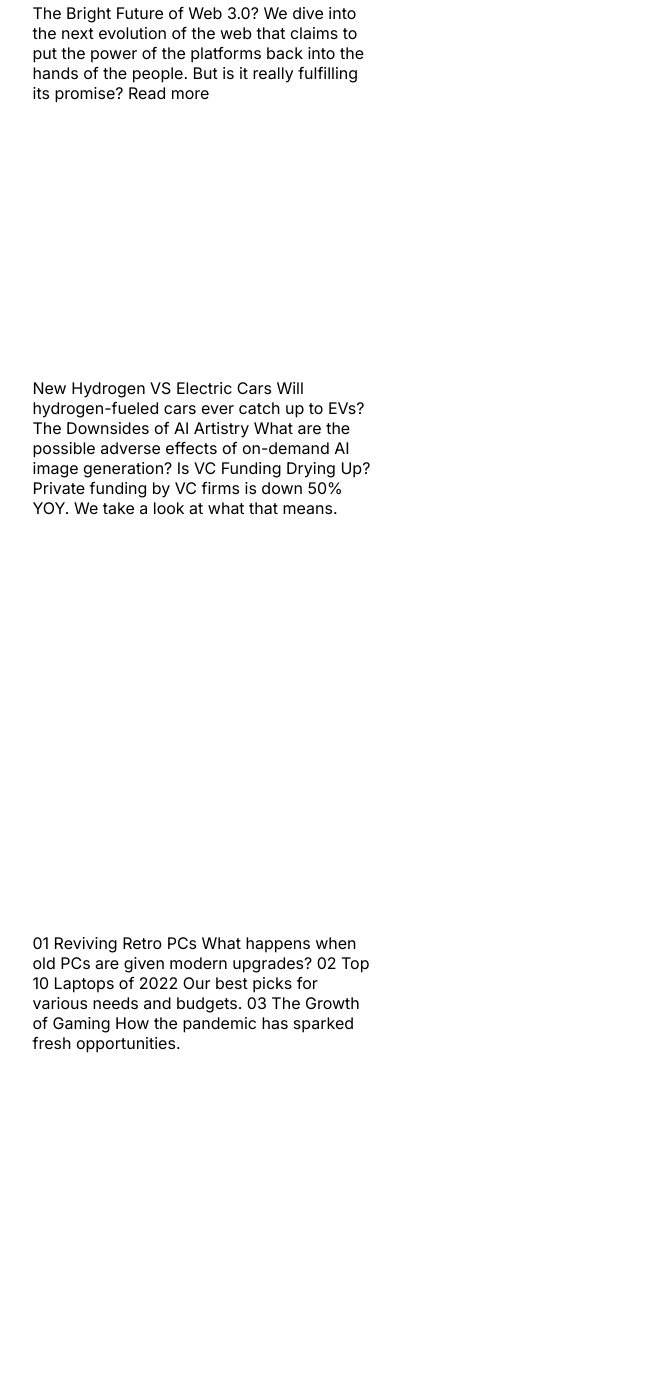
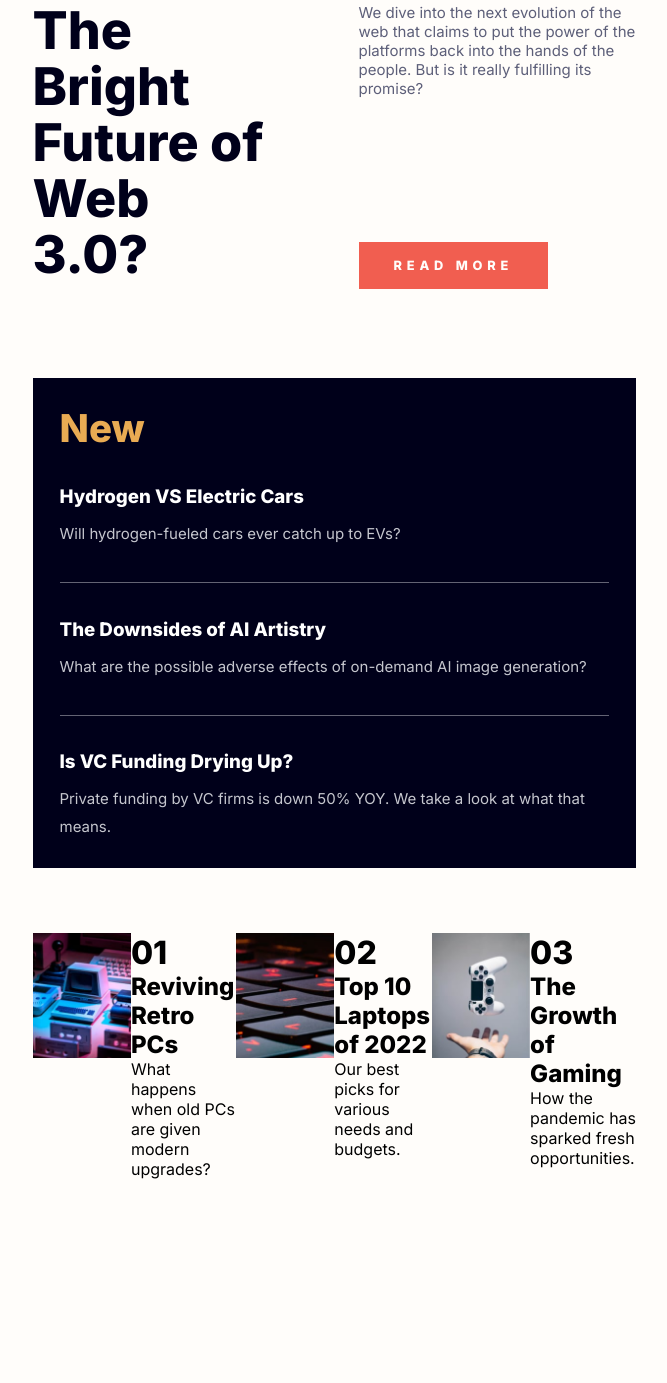
Before and after one commit to MoggStephen/news-homepage-main, a plain HTML site: page index.html in a window 1280 px wide. Shown: the part 543-1926 px from the top of the page, without its empty margins (435-1102 px from the left). Drawn offline with Linux system fonts and the light colour scheme.

Commit message:
almost complete. top rticles needs doing

```diff
--- a/index.html
+++ b/index.html
@@ -11,6 +11,8 @@
 </head>
 <body>
   <div class="page-container">
+
+    <!-- HEADER CONTAINER -->
     <div class="item item1">
       <header class="header-container">
         <img src="./assets/images/logo.svg" alt="w. logo" class="logo">
@@ -21,50 +23,70 @@
           <a class="link">Trending</a>
           <a class="link">Categories</a>
         </div>
-
-
-
-
-
       </header>
     </div>
+
+    <!-- IMG SECTION -->
     <div class="item item2">
 
     </div>
+
+    <!-- BRIGHT FUTURE SECTION -->
     <div class="item item3">
-      The Bright Future of Web 3.0?
+      <h1>The Bright Future of Web 3.0?</h1>
 
-      We dive into the next evolution of the web that claims to put the power of the platforms back into the hands of the people.
-      But is it really fulfilling its promise?
+      <div>
+        <p>We dive into the next evolution of the web that claims to put the power of the platforms back into the hands of the people.
+          But is it really fulfilling its promise?</p>
+        <a href="">READ MORE</a>
+      </div>
+    </div>
 
-      Read more
+    <!-- NEW SECTION -->
+    <div class="item item4">
+      <h2>New</h2>
+      <div>
+        <h3>Hydrogen VS Electric Cars</h3>
+        <p>Will hydrogen-fueled cars ever catch up to EVs?</p>
+      </div>
+      <hr>
+      <div>
+        <h3>The Downsides of AI Artistry</h3>
+        <p>What are the possible adverse effects of on-demand AI image generation?</p>
+      </div>
+      <hr>
+      <div>
+        <h3>Is VC Funding Drying Up?</h3>
+        <p>Private funding by VC firms is down 50% YOY. We take a look at what that means.</p>
+      </div>
     </div>
-    <div class="item item4">
-      New
 
-      Hydrogen VS Electric Cars
-      Will hydrogen-fueled cars ever catch up to EVs?
-
-      The Downsides of AI Artistry
-      What are the possible adverse effects of on-demand AI image generation?
-
-      Is VC Funding Drying Up?
-      Private funding by VC firms is down 50% YOY. We take a look at what that means.
-    </div>
+    <!-- TOP ARTICLES SECTION -->
     <div class="item item5">
-      <footer class="footer-container">
-        01
-        Reviving Retro PCs
-        What happens when old PCs are given modern upgrades?
-
-        02
-        Top 10 Laptops of 2022
-        Our best picks for various needs and budgets.
-
-        03
-        The Growth of Gaming
-        How the pandemic has sparked fresh opportunities.
-      </footer>
+      <div class="content-container">
+        <img src="./assets/images/image-retro-pcs.jpg" alt="">
+        <div class="text-container">
+          <h1>01</h1>
+          <h2>Reviving Retro PCs</h2>
+          <p>What happens when old PCs are given modern upgrades?</p>
+        </div>
+      </div>
+      <div class="content-container">
+        <img src="./assets/images/image-top-laptops.jpg" alt="">
+        <div class="text-container">
+          <h1>02</h1>
+          <h2>Top 10 Laptops of 2022</h2>
+          <p>Our best picks for various needs and budgets.</p>
+        </div>
+      </div>
+      <div class="content-container">
+        <img src="./assets/images/image-gaming-growth.jpg" alt="">
+        <div class="text-container">
+          <h1>03</h1>
+          <h2>The Growth of Gaming</h2>
+          <p>How the pandemic has sparked fresh opportunities.</p>
+        </div>
+      </div>
     </div>
   </div>
 </body>
--- a/styles/index.scss
+++ b/styles/index.scss
@@ -9,6 +9,9 @@ $darkGrayishBlue: hsl(236, 13%, 42%);
 $veryDarkBlue: hsl(240, 100%, 5%);
 //FONTS
 $fontSizeP: 0.938rem;
+$weightSmall: 400;
+$weightMedium: 800;
+$weightLarge: 900;
 
 *{
     margin: 0;
@@ -21,6 +24,7 @@ body{
     justify-content: center;
     align-items: center;
     font-family: "Inter";
+    background: $offWhite;
 }
 
 .page-container{
@@ -36,9 +40,10 @@ body{
     /*ITEM CONTAINERS*/
     .item{
     }
+
+    /* HEADER CONTAINER */
     .item:nth-of-type(1) {
         grid-column-end: span 3;
-        /*HEADER CONTAINER*/
         .header-container{
             display: flex;
             justify-content: center;
@@ -50,27 +55,107 @@ body{
                 margin-left: auto;
                 .link{
                     padding: 1rem;
+                    color: $darkGrayishBlue;
+                    font-weight: $weightSmall;
                 }
             }
         }
     }
+
+    /* IMAGE CONTAINER */
     .item:nth-of-type(2) {
         grid-column-end: span 2;
         background-image: url("../assets/images/image-web-3-desktop.jpg");
         background-size: cover;
     }
+
+    /* BRIGHT FUTURE SECTION */
     .item:nth-of-type(3) {
         grid-row-start: 3;
         grid-column-end: span 2;
+        display: flex;
+        justify-content: space-between;
+
+        h1{
+            width: 40%;
+            font-weight: $weightLarge;
+            color: $veryDarkBlue;
+            font-size: 3.25rem;
+            line-height: 3.5rem;
+        }
+        div{
+            display: flex;
+            flex-direction: column;
+
+            width: 46%;
+            p{
+                font-size: $fontSizeP;
+                font-weight: $weightSmall;
+                color: $darkGrayishBlue
+            }
+            a{
+                margin: auto auto 1.5rem 0;
+                padding: 1rem 2.188rem;
+                background: $softRed;
+                width: fit-content;
+                color: $offWhite;
+                text-decoration: none;
+                font-size: 0.8rem;
+                font-weight: $weightMedium;
+                letter-spacing: 0.3rem;
+            }
+        }
+
     }
+
+    /* NEW ARTICLES SECTION */
     .item:nth-of-type(4) {
-       grid-row-end: span 2;
+        grid-row-end: span 2;
+        background-color: $veryDarkBlue;
+
+        color: white;
+        padding: 1.688rem;
+        display: flex;
+        flex-direction: column;
+        justify-content: space-between;
+        h2{
+            color: $softOrange;
+            font-size: 2.4rem;
+            font-weight: $weightLarge;
+        }
+        div{
+            h3{
+                margin: 0 0 0.75rem 0;
+                font-weight: $weightMedium;
+            }
+            p{
+                color: $grayishBlue;
+                line-height: 1.75rem;
+                font-size: $fontSizeP;
+                font-weight: $weightSmall;
+            }
+        }
+        hr{
+            height: 1px;
+            background-color: hsla(233, 8%, 79%, 0.5);
+            border: none;
+        }
     }
-    .item:nth-of-type(5) {
+
+    /* TOP ARTICLES SECTION */
+    .item:nth-of-type(5){
         grid-column-end: span 3;
-        /*FOOTER CONTAINER*/
-        .footer-container{
-
+        display: flex;
+        img{
+            width: 6.25rem;
+            height: 7.813rem;
+        }
+        .content-container{
+            display: flex;
+            .text-container{
+                display: flex;
+                flex-direction: column;
+            }
         }
     }
 }
```
Also changed, not shown: styles/index.css, 2 other files.
